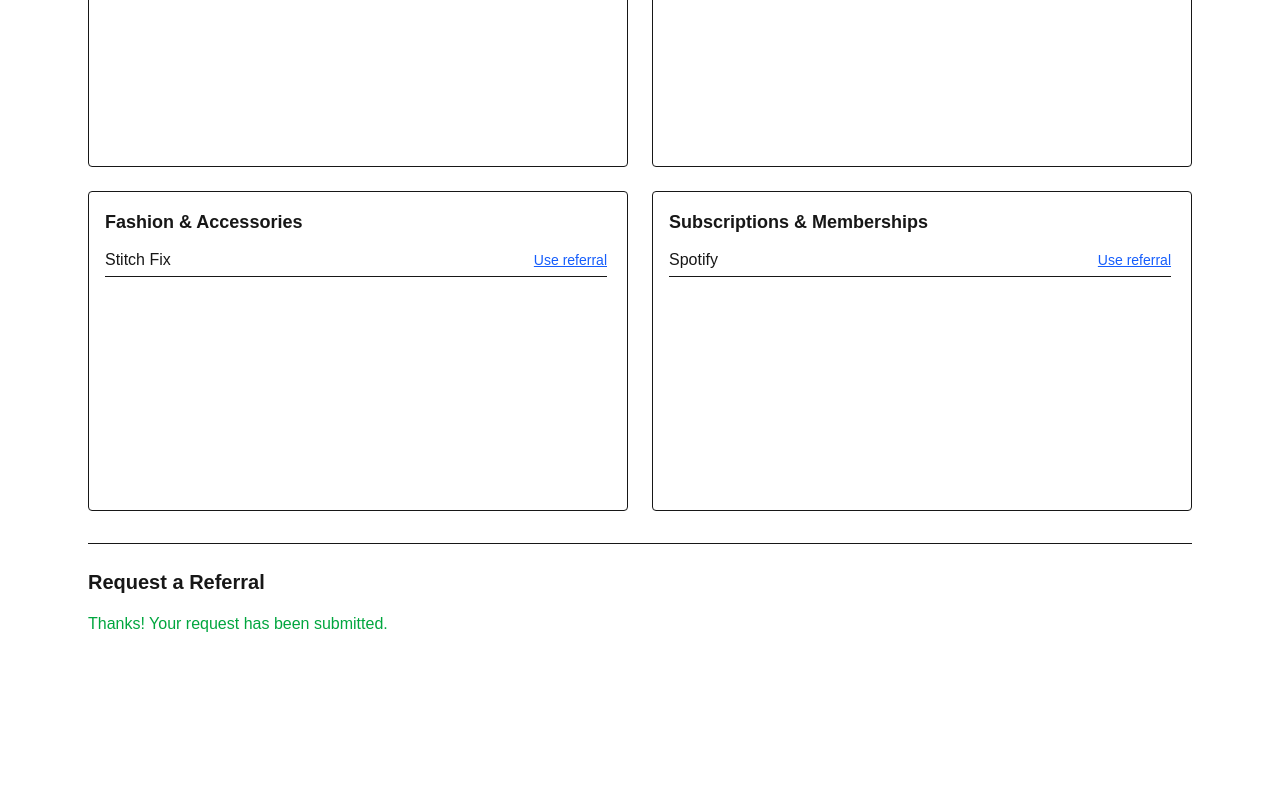
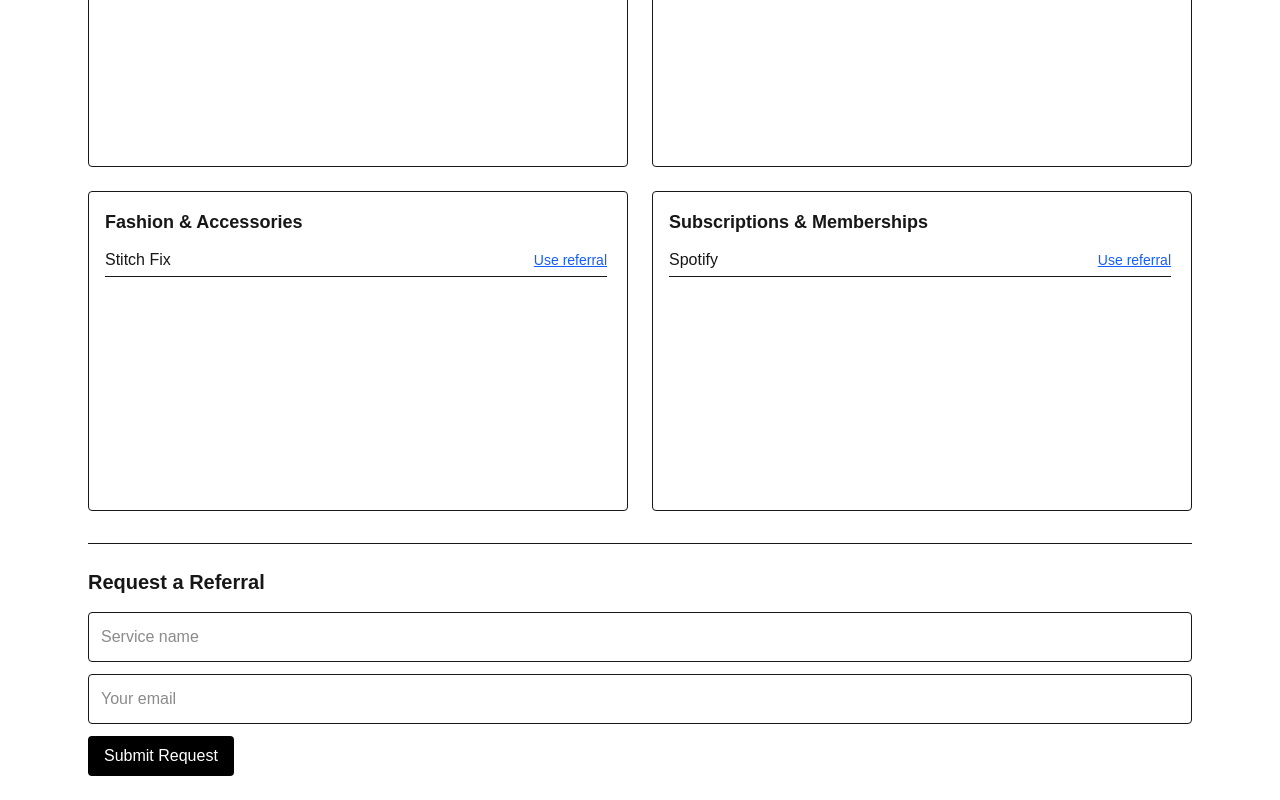
Before and after one commit to optaisamme/referral-hub, a Next.js app: page / in a window 1280 px wide. Shown: the part 1359-2159 px from the top of the page. Before the commit the page ends 2019 px from the top, so only its background shows below. Built offline with nearby package versions, Linux system fonts and the light colour scheme.

Commit message:
Update referral layout and fix request form reset behavior

```diff
--- a/app/page.tsx
+++ b/app/page.tsx
@@ -47,10 +47,16 @@ const CATEGORIES = [
 
 export default function Home() {
   const [query, setQuery] = useState("");
+  const [submitted, setSubmitted] = useState(false);
 
   const filtered = REFERRALS.filter((r) =>
     `${r.name} ${r.category}`.toLowerCase().includes(query.toLowerCase())
   );
+
+  const handleSubmit = (e: React.FormEvent) => {
+    e.preventDefault();
+    setSubmitted(true);
+  };
 
   return (
     <main className="max-w-6xl mx-auto p-6 space-y-8">
@@ -64,14 +70,12 @@ export default function Home() {
         className="w-full border p-3 rounded"
       />
 
-      {/* Two-column grid */}
       <section className="grid grid-cols-1 md:grid-cols-2 gap-6">
         {CATEGORIES.map((category) => {
           const items = filtered.filter(
             (r) => r.category === category
           );
 
-          // ✅ HIDE TABLE IF NO MATCHES
           if (items.length === 0) return null;
 
           return (
@@ -104,9 +108,29 @@ export default function Home() {
 
       <section className="border-t pt-6">
         <h2 className="text-xl font-semibold">Request a Referral</h2>
-        <p className="text-green-600 mt-4">
-          Thanks! Your request has been submitted.
-        </p>
+
+        {submitted ? (
+          <p className="text-green-600 mt-4">
+            Thanks! Your request has been submitted.
+          </p>
+        ) : (
+          <form className="space-y-3 mt-4" onSubmit={handleSubmit}>
+            <input
+              type="text"
+              placeholder="Service name"
+              required
+              className="w-full border p-3 rounded"
+            />
+            <input
+              type="email"
+              placeholder="Your email"
+              className="w-full border p-3 rounded"
+            />
+            <button className="bg-black text-white px-4 py-2 rounded">
+              Submit Request
+            </button>
+          </form>
+        )}
       </section>
     </main>
   );
```
